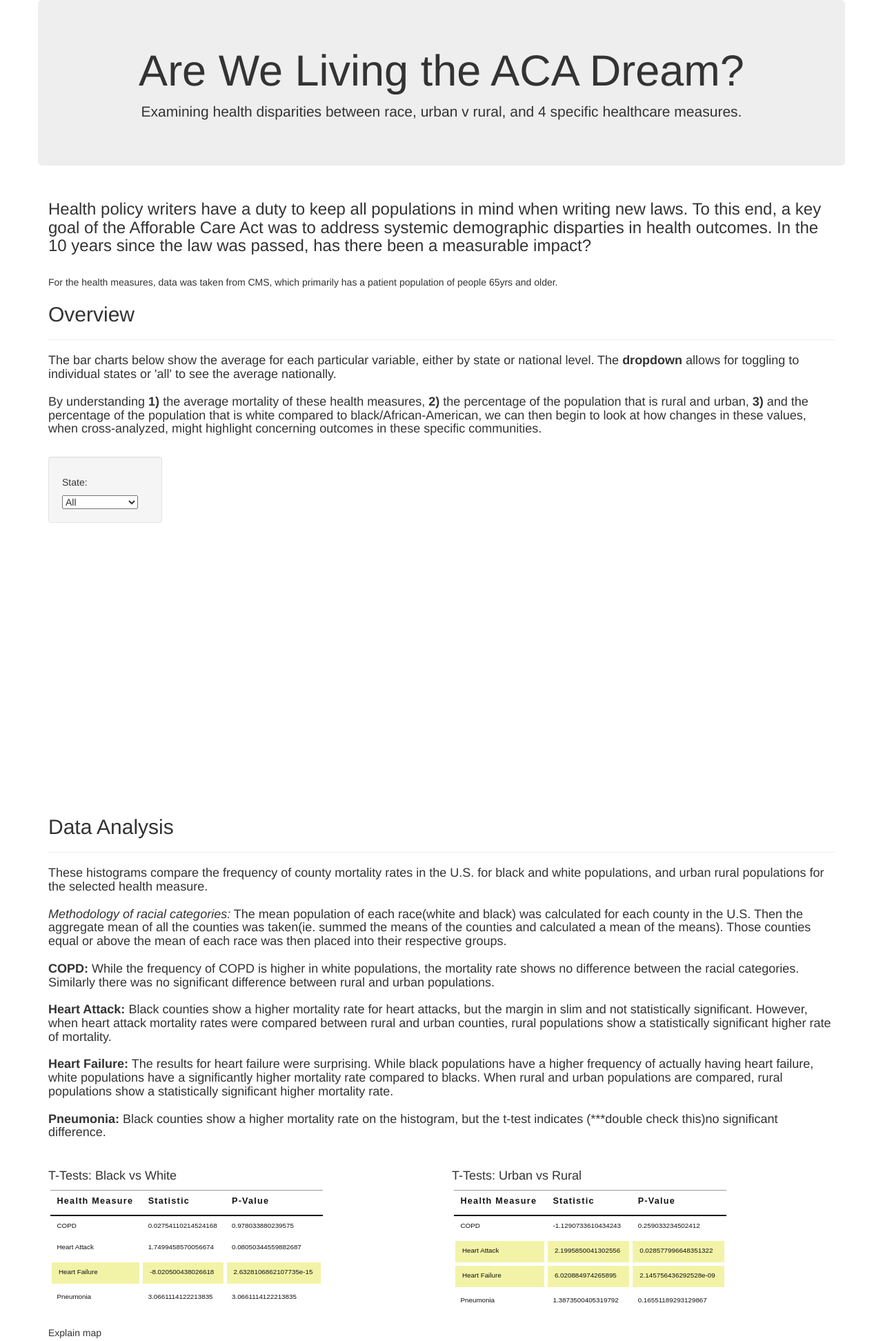
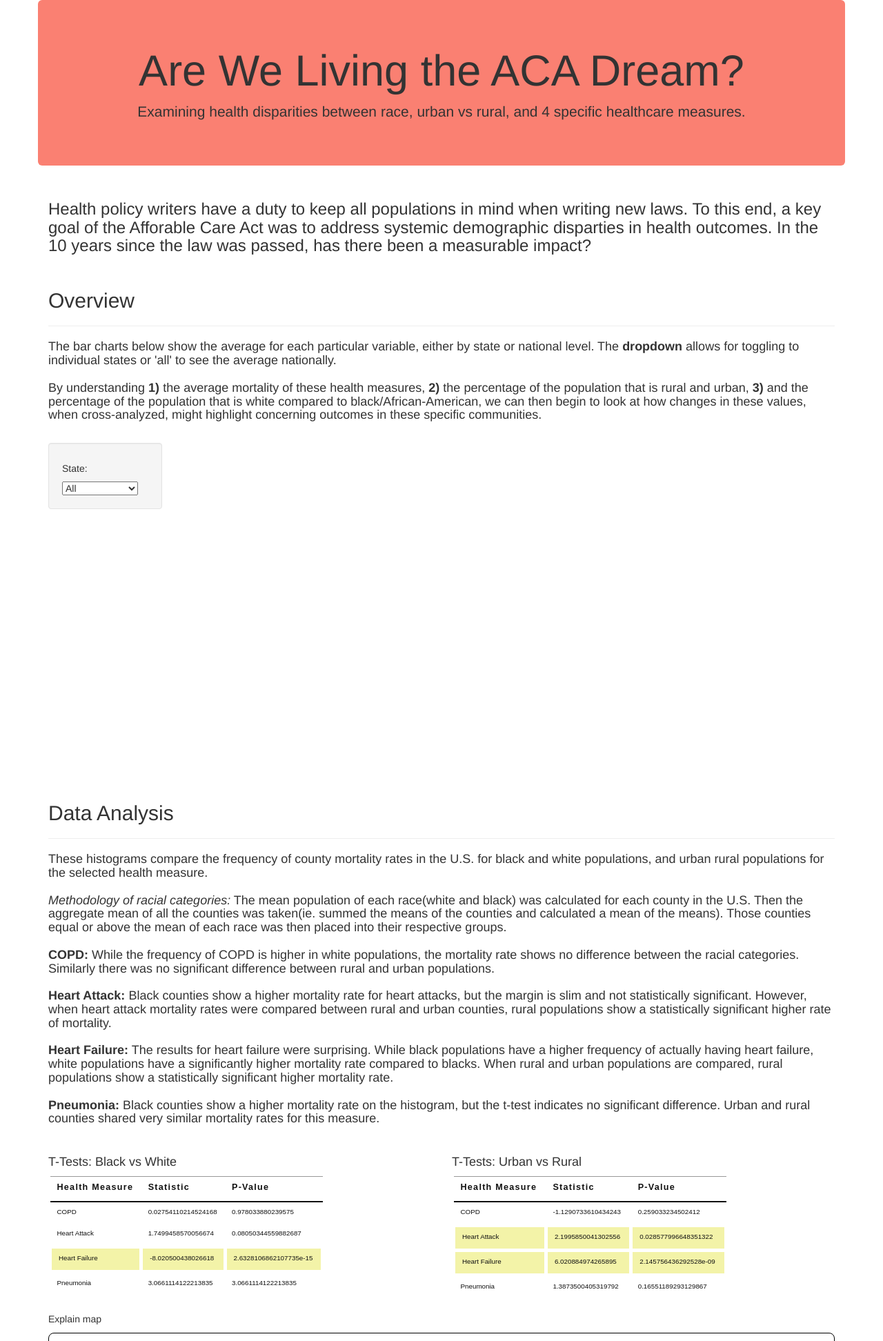
Before and after one commit to fisher1916/healthcare-disparities, a Flask app: page / in a window 1280 px wide. Shown: the top 1944 px of the page at 69% size. Run offline with Flask 2, Linux system fonts and the light colour scheme; data that the repository does not hold is empty; parts of the project's set-up code (start-up, migrations or seed data) failed here and were passed over; some libraries are stand-ins or nearby versions.

Commit message:
added all html analysis paragraphs

```diff
--- a/static/css/style.css
+++ b/static/css/style.css
@@ -105,3 +105,7 @@
 td {
   font-size: 70%;
 }
+
+.jumbotron {
+  background-color: salmon !important;
+}
--- a/static/js/logic.js
+++ b/static/js/logic.js
@@ -235,7 +235,7 @@
           x1: x1mean,
           y1: 140,
           line: {
-            color: "yellow",
+            color: "midnightblue",
             width: 3.5,
             dash: "dot",
           },
--- a/templates/index.html
+++ b/templates/index.html
@@ -22,7 +22,7 @@
         <div class="row">
             <div class="col-md-12 jumbotron text-center">
                 <h1>Are We Living the ACA Dream?</h1>
-                <p>Examining health disparities between race, urban v rural, and 4 specific healthcare measures.</p>
+                <p>Examining health disparities between race, urban vs rural, and 4 specific healthcare measures.</p>
             </div>
         </div>
         <div class="row">
@@ -31,8 +31,7 @@
                     Afforable Care Act was to address systemic demographic disparties in health outcomes. In the 10 years since the law was
                     passed, has there been a measurable impact?
                 </h3><br>
-                For the health measures, data was taken from CMS, which primarily has a patient population of people 65yrs
-                and older.
+
 
                 <h2>Overview</h2>
                 <hr>
@@ -79,14 +78,14 @@
                 </br></br>
                 <strong>COPD:</strong> While the frequency of COPD is higher in white populations, the mortality rate shows no difference
                 between the racial categories. Similarly there was no significant difference between rural and urban populations.</br></br>
-                <strong>Heart Attack:</strong> Black counties show a higher mortality rate for heart attacks, but the margin in slim and not
+                <strong>Heart Attack:</strong> Black counties show a higher mortality rate for heart attacks, but the margin is slim and not
                 statistically significant. However, when heart attack mortality rates were compared between rural and urban counties, rural populations
                 show a statistically significant higher rate of mortality.</br></br>
                 <strong>Heart Failure:</strong> The results for heart failure were surprising. While black populations have a higher frequency of actually having heart failure,
                 white populations have a significantly higher mortality rate compared to blacks. When rural and urban populations are compared,
                 rural populations show a statistically significant higher mortality rate. </br></br>
-                <strong>Pneumonia:</strong> Black counties show a higher mortality rate on the histogram, but the t-test indicates (***double check this)no significant
-                difference. </br></br>
+                <strong>Pneumonia:</strong> Black counties show a higher mortality rate on the histogram, but the t-test indicates no significant
+                difference. Urban and rural counties shared very similar mortality rates for this measure.</br></br>
                 </h4>
             </div>
         </div>
@@ -203,7 +202,25 @@
         </div>
         <div class="row">
             <div class="col-md-12">
-                <p>Conclusions</p>
+            </br>
+                <h3>Recommendations</h3><hr>
+                <h4>
+                ~ It's possible that rural counties, which often lean more racially white, is
+                a driver for high mortality heart failure rates in the white population. This was not part of the original data analysis, but is a recommendation
+                going forward. If the rural white population is what is causing the high rate, we can then look at where improvements can be made in the healthcare system
+                to target outreach. </br></br>
+                ~ The patient population of the data set has a potential to hid part of the story regarding race. The years of life lost(ypll) among the black
+                population compared to white is well documented(https://www.ncbi.nlm.nih.gov/pmc/articles/PMC5918944/). Since the mortality rate was taken from hospital
+                reporting on Medicare patients, it's unknown the extent to which all-cause black mortality rates below 65 years of age are impacting the black patient
+                population who never lived long enough to be in this group. More analysis is recommended in this area.
+                </br></br>
+                </h4>
+
+                <h3>Conclusion</h3><hr>
+                <h4>Looking only at the measures and demographics here, it appears that strides have been made in closing the gap in health outcomes between racial groups.
+                    However, these measures alone can not say conclusively. Also, the cause, the driving force behind this data and the surprising results, can not be declared
+                    with any certainty. It's very plausible the ACA is beginning to have an effect in this area, but further analysis (and time) is needed.
+                </h4> </br></br>
             </div>
         </div>
     </div>
```
